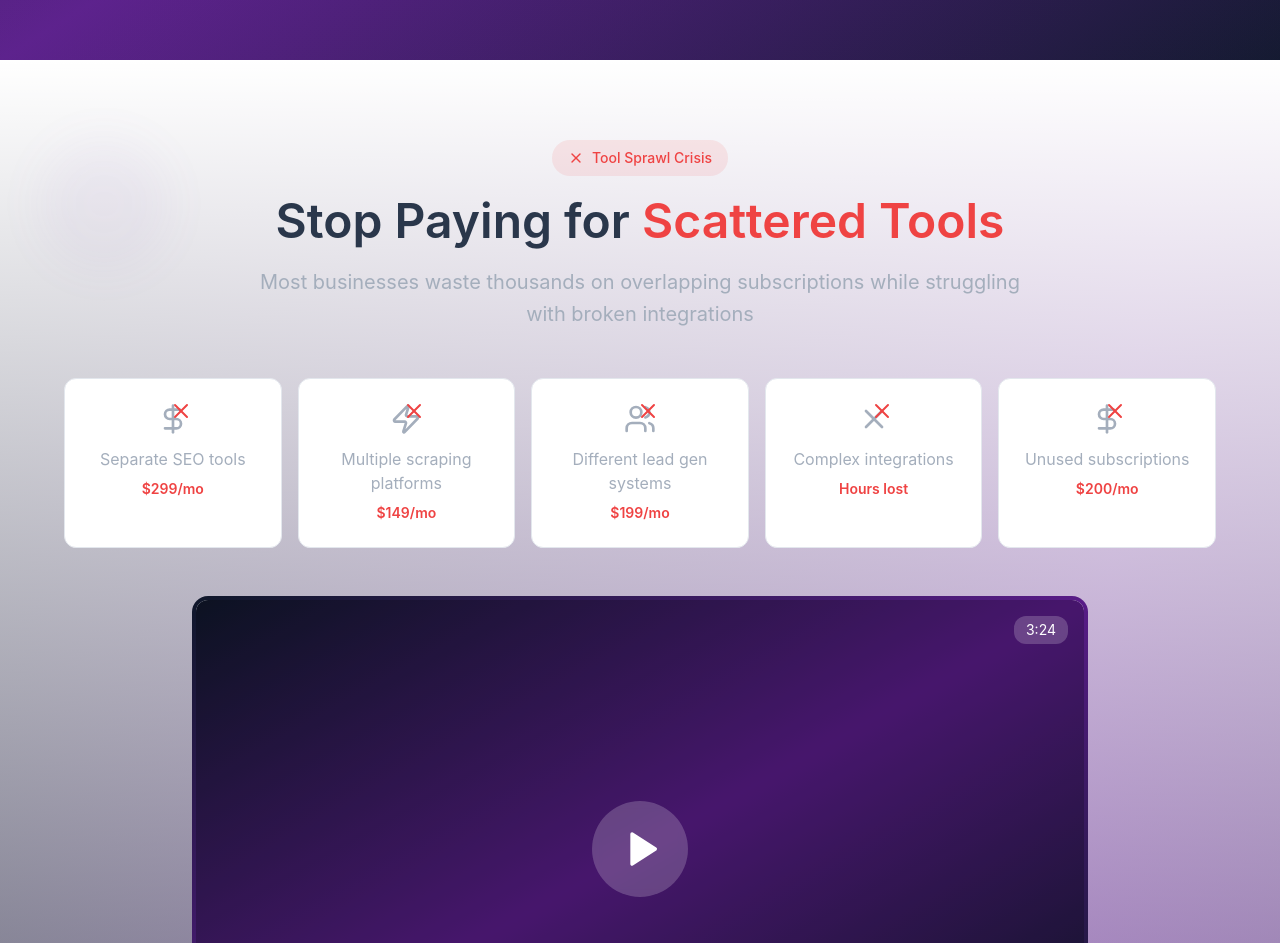
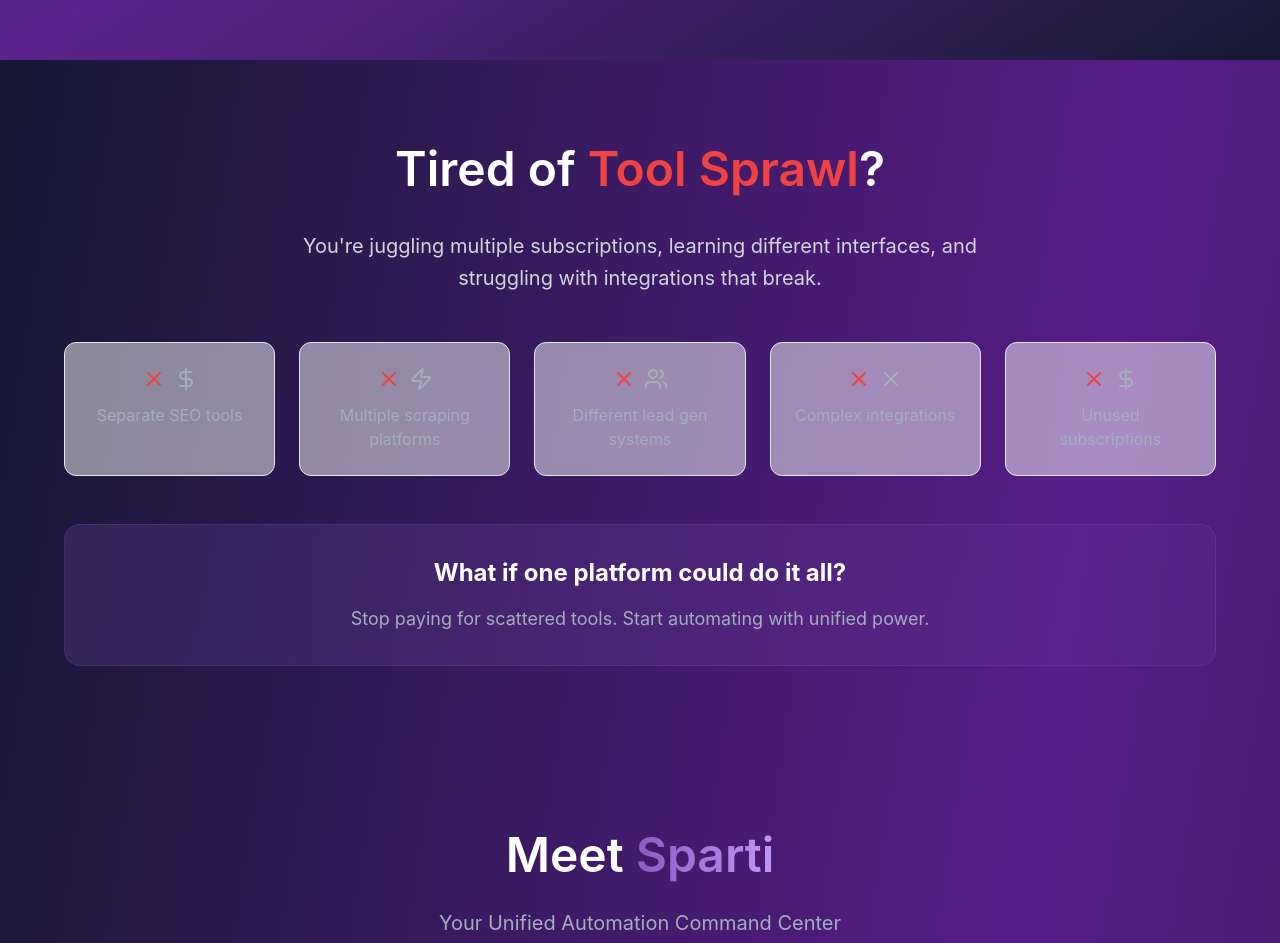
Before and after one commit to gosgconsulting/gosg-lp, a React (Vite) app: page / in a window 1280 px wide. Shown: the part 740-1683 px from the top of the page. Built offline with nearby package versions, Linux system fonts and the light colour scheme.

Commit message:
Reverted to commit f4a2fbb03ae62cd2397cfc11c0d77133e3f3f15b

```diff
--- a/src/components/VideoExplainerSection.tsx
+++ /dev/null
@@ -1,206 +0,0 @@
-import React, { useState } from 'react';
-import { Play, X, DollarSign, Zap, Users, ArrowRight, CheckCircle } from 'lucide-react';
-import { Button } from './ui/button';
-
-const VideoExplainerSection = () => {
-  const [isVideoPlaying, setIsVideoPlaying] = useState(false);
-
-  const problems = [
-    { icon: DollarSign, text: "Separate SEO tools", cost: "$299/mo" },
-    { icon: Zap, text: "Multiple scraping platforms", cost: "$149/mo" },
-    { icon: Users, text: "Different lead gen systems", cost: "$199/mo" },
-    { icon: X, text: "Complex integrations", cost: "Hours lost" },
-    { icon: DollarSign, text: "Unused subscriptions", cost: "$200/mo" }
-  ];
-
-  const solution = [
-    "One unified platform",
-    "Token-based flexibility",
-    "Seamless integrations",
-    "Automated workflows",
-    "Continuous innovation"
-  ];
-
-  return (
-    <section className="py-12 lg:py-20 relative overflow-hidden">
-      {/* Background Elements */}
-      <div className="absolute inset-0 bg-gradient-to-b from-background via-muted/30 to-background"></div>
-      <div className="absolute top-20 left-10 w-32 h-32 bg-primary/10 rounded-full blur-xl animate-pulse"></div>
-      <div className="absolute bottom-20 right-10 w-40 h-40 bg-sparti-primary-light/10 rounded-full blur-2xl animate-pulse delay-1000"></div>
-
-      <div className="container-custom relative">
-        {/* Problem Statement */}
-        <div className="text-center mb-8 lg:mb-12">
-          <div className="inline-flex items-center gap-2 bg-destructive/10 text-destructive px-4 py-2 rounded-full text-sm font-medium mb-4">
-            <X className="w-4 h-4" />
-            Tool Sprawl Crisis
-          </div>
-          <h2 className="text-h2 text-foreground mb-4">
-            Stop Paying for <span className="text-destructive">Scattered Tools</span>
-          </h2>
-          <p className="text-body-large text-muted-foreground max-w-3xl mx-auto">
-            Most businesses waste thousands on overlapping subscriptions while struggling with broken integrations
-          </p>
-        </div>
-
-        {/* Problems Grid */}
-        <div className="grid grid-cols-1 sm:grid-cols-2 lg:grid-cols-5 gap-4 mb-8 lg:mb-12">
-          {problems.map((problem, index) => (
-            <div
-              key={index}
-              className="group bg-card border border-border rounded-xl p-4 lg:p-6 hover:shadow-lg transition-all duration-300 hover:-translate-y-1"
-              style={{ animationDelay: `${index * 150}ms` }}
-            >
-              <div className="flex items-center justify-center mb-3">
-                <div className="relative">
-                  <X className="w-5 h-5 lg:w-6 lg:h-6 text-destructive absolute -top-1 -right-1 z-10" />
-                  <problem.icon className="w-6 h-6 lg:w-8 lg:h-8 text-muted-foreground group-hover:text-primary transition-colors" />
-                </div>
-              </div>
-              <p className="text-muted-foreground text-sm lg:text-base mb-2 text-center">{problem.text}</p>
-              <p className="text-destructive text-xs lg:text-sm font-semibold text-center">{problem.cost}</p>
-            </div>
-          ))}
-        </div>
-
-        {/* Video Explainer */}
-        <div className="max-w-4xl mx-auto mb-8 lg:mb-12">
-          <div className="relative bg-gradient-to-br from-sparti-primary/5 to-sparti-primary-dark/5 rounded-2xl p-1">
-            <div className="bg-card rounded-xl overflow-hidden">
-              {!isVideoPlaying ? (
-                <div className="relative aspect-video bg-gradient-to-br from-sparti-primary-dark to-sparti-primary flex items-center justify-center group cursor-pointer"
-                     onClick={() => setIsVideoPlaying(true)}>
-                  {/* Video Thumbnail Placeholder */}
-                  <div className="absolute inset-0 bg-black/20"></div>
-                  <div className="absolute inset-0 flex items-center justify-center">
-                    <div className="w-20 h-20 lg:w-24 lg:h-24 bg-white/20 backdrop-blur-sm rounded-full flex items-center justify-center group-hover:bg-white/30 transition-all duration-300 group-hover:scale-110">
-                      <Play className="w-8 h-8 lg:w-10 lg:h-10 text-white ml-1" fill="currentColor" />
-                    </div>
-                  </div>
-
-                  {/* Overlay Content */}
-                  <div className="absolute bottom-6 left-6 right-6 text-white">
-                    <h3 className="text-xl lg:text-2xl font-bold mb-2">
-                      See How Sparti Transforms Your Workflow
-                    </h3>
-                    <p className="text-white/90 text-sm lg:text-base">
-                      Watch how one platform replaces 5+ tools • 3 min overview
-                    </p>
-                  </div>
-
-                  {/* Floating Elements */}
-                  <div className="absolute top-4 right-4 bg-white/20 backdrop-blur-sm rounded-lg px-3 py-1 text-white text-sm">
-                    3:24
-                  </div>
-                </div>
-              ) : (
-                <div className="aspect-video bg-muted flex items-center justify-center">
-                  {/* Video Player Placeholder */}
-                  <div className="text-center">
-                    <div className="w-16 h-16 bg-primary rounded-full flex items-center justify-center mx-auto mb-4 animate-pulse">
-                      <Play className="w-8 h-8 text-white" fill="currentColor" />
-                    </div>
-                    <p className="text-muted-foreground">Video player will be embedded here</p>
-                    <Button
-                      variant="ghost"
-                      size="sm"
-                      onClick={() => setIsVideoPlaying(false)}
-                      className="mt-2"
-                    >
-                      Close Preview
-                    </Button>
-                  </div>
-                </div>
-              )}
-            </div>
-          </div>
-        </div>
-
-        {/* Before/After Comparison */}
-        <div className="grid lg:grid-cols-2 gap-8 lg:gap-12 items-center">
-          {/* Before */}
-          <div className="space-y-6">
-            <div className="flex items-center gap-3">
-              <div className="w-12 h-12 bg-destructive/10 rounded-xl flex items-center justify-center">
-                <X className="w-6 h-6 text-destructive" />
-              </div>
-              <div>
-                <h3 className="text-xl font-bold text-foreground">Your Current Reality</h3>
-                <p className="text-muted-foreground">Managing multiple tools is expensive and complex</p>
-              </div>
-            </div>
-
-            <div className="space-y-3">
-              {problems.map((problem, index) => (
-                <div key={index} className="flex items-center gap-3 p-3 bg-destructive/5 rounded-lg border border-destructive/20">
-                  <X className="w-4 h-4 text-destructive flex-shrink-0" />
-                  <span className="text-muted-foreground flex-grow">{problem.text}</span>
-                  <span className="text-destructive text-sm font-medium">{problem.cost}</span>
-                </div>
-              ))}
-            </div>
-
-            <div className="bg-destructive/10 border border-destructive/30 rounded-lg p-4">
-              <p className="text-destructive font-semibold">Total Monthly Waste: $847+ plus countless hours</p>
-            </div>
-          </div>
-
-          {/* Arrow */}
-          <div className="hidden lg:flex justify-center">
-            <div className="w-16 h-16 bg-primary/10 rounded-full flex items-center justify-center">
-              <ArrowRight className="w-8 h-8 text-primary" />
-            </div>
-          </div>
-
-          {/* After */}
-          <div className="space-y-6">
-            <div className="flex items-center gap-3">
-              <div className="w-12 h-12 bg-primary/10 rounded-xl flex items-center justify-center">
-                <CheckCircle className="w-6 h-6 text-primary" />
-              </div>
-              <div>
-                <h3 className="text-xl font-bold text-foreground">With Sparti</h3>
-                <p className="text-muted-foreground">One platform, unlimited possibilities</p>
-              </div>
-            </div>
-
-            <div className="space-y-3">
-              {solution.map((item, index) => (
-                <div key={index} className="flex items-center gap-3 p-3 bg-primary/5 rounded-lg border border-primary/20">
-                  <CheckCircle className="w-4 h-4 text-primary flex-shrink-0" />
-                  <span className="text-foreground flex-grow">{item}</span>
-                </div>
-              ))}
-            </div>
-
-            <div className="bg-primary/10 border border-primary/30 rounded-lg p-4">
-              <p className="text-primary font-semibold">Start at $49/month • Save 80%+ on tools</p>
-            </div>
-          </div>
-        </div>
-
-        {/* CTA Section */}
-        <div className="mt-12 lg:mt-16 text-center">
-          <div className="max-w-2xl mx-auto">
-            <h3 className="text-2xl lg:text-3xl font-bold text-foreground mb-4">
-              Ready to Escape Tool Sprawl?
-            </h3>
-            <p className="text-body-large text-muted-foreground mb-6">
-              Join thousands of businesses consolidating their automation stack with Sparti
-            </p>
-            <div className="flex flex-col sm:flex-row gap-4 justify-center">
-              <Button size="lg" className="text-base">
-                Start Free with 100 Tokens
-              </Button>
-              <Button variant="outline" size="lg" className="text-base">
-                Schedule Demo
-              </Button>
-            </div>
-          </div>
-        </div>
-      </div>
-    </section>
-  );
-};
-
-export default VideoExplainerSection;
--- a/src/pages/Index.tsx
+++ b/src/pages/Index.tsx
@@ -1,7 +1,7 @@
 
 import React from 'react';
 import Hero from '../components/Hero';
-import VideoExplainerSection from '../components/VideoExplainerSection';
+import ProblemSection from '../components/ProblemSection';
 import SolutionOverview from '../components/SolutionOverview';
 import FeaturesSection from '../components/FeaturesSection';
 import TokenSystem from '../components/TokenSystem';
@@ -15,7 +15,7 @@ const Index = () => {
   return (
     <div className="min-h-screen bg-gradient-to-br from-slate-900 via-purple-900 to-slate-900">
       <Hero />
-      <VideoExplainerSection />
+      <ProblemSection />
       <SolutionOverview />
       <FeaturesSection />
       <TokenSystem />
```
